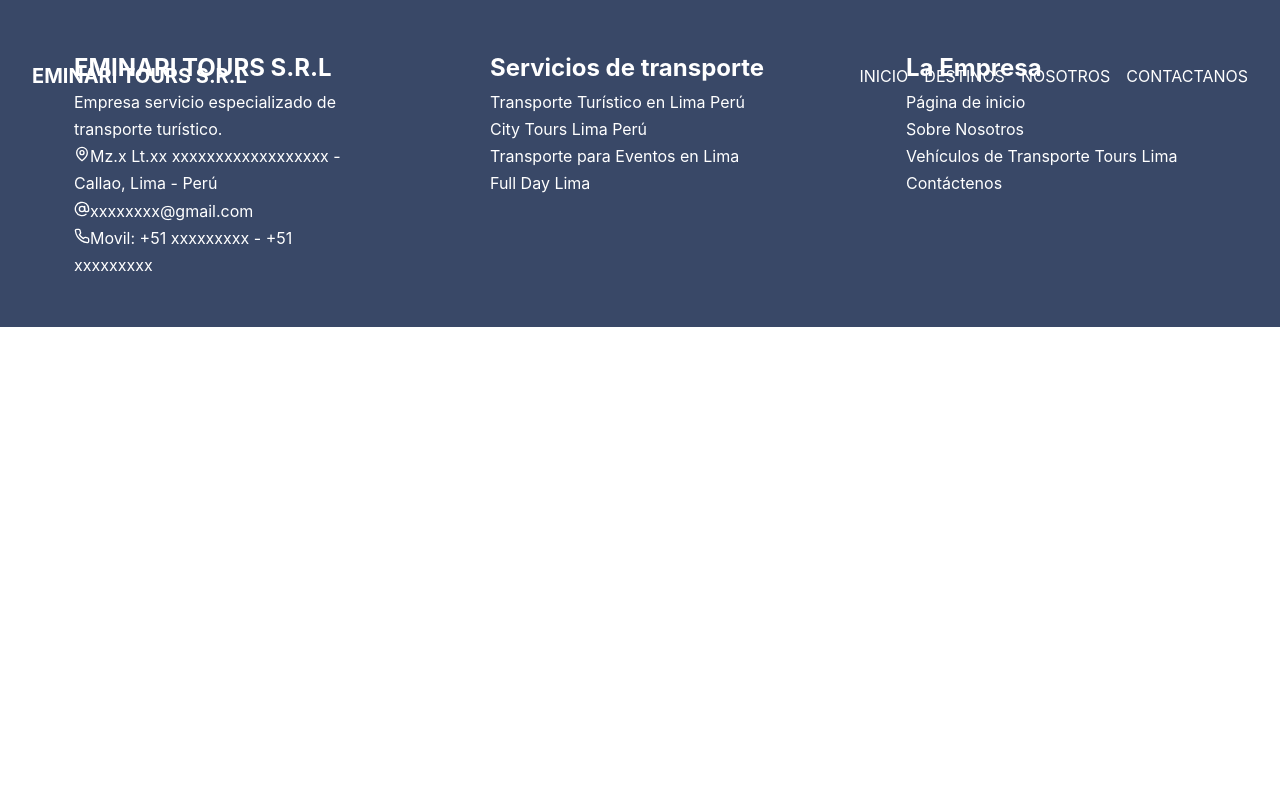
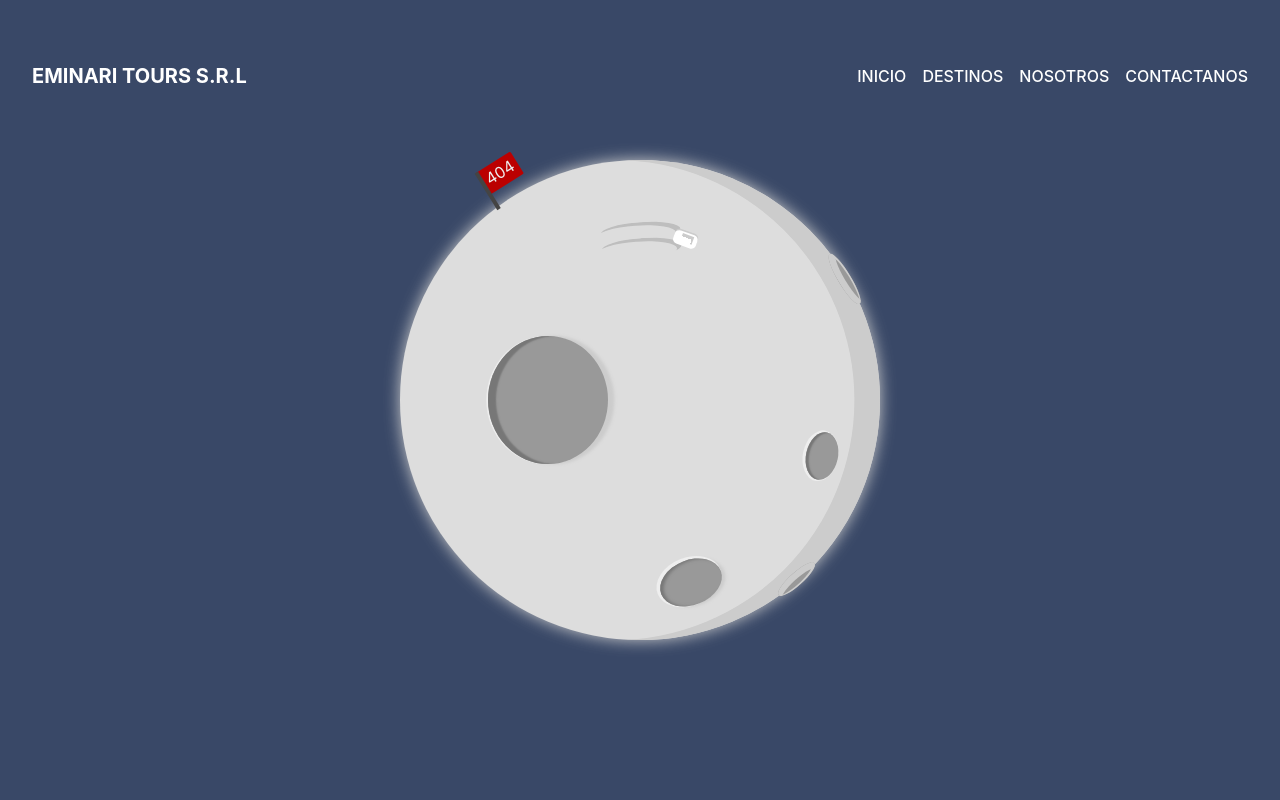
Before and after one commit to Brian-Aguilar/eminari_tours, a React (Vite) app: page /destinos in a window 1280 px wide. Shown: the top 800 px of the page. Built offline with nearby package versions, Linux system fonts and the light colour scheme.

Commit message:
se agrego page 404

```diff
--- a/src/components/Header.jsx
+++ b/src/components/Header.jsx
@@ -2,6 +2,7 @@
 
 import { useState } from "react";
 import { LuAlignRight, LuX } from "react-icons/lu";
+import { Link } from "react-router-dom";
 
 export default function AppHeader() {
     const [openMenu, setOpenMenu] = useState(false);
@@ -17,20 +18,20 @@
 
                     <LuAlignRight size="2em" className="app_icon_menu_open" onClick={onChangeStatusMenu} />
                     <ul className="nav">
-                        <li>Inicio</li>
-                        <li>Destinos</li>
-                        <li>Nosotros</li>
-                        <li>Contactanos</li>
+                        <li><Link to="/">Inicio</Link></li>
+                        <li><Link to="/destinos">Destinos</Link></li>
+                        <li><Link to="/nosotros">Nosotros</Link></li>
+                        <li><Link to="/contactanos">Contactanos</Link></li>
                     </ul>
                 </div>
             </div>
             <nav>
                 <ul className={`nav-mobile ${openMenu ? "active" : ""}`}>
                     <LuX size="2em" className="app_icon_menu_close" onClick={onChangeStatusMenu} />
-                    <li>Inicio</li>
-                    <li>Destinos</li>
-                    <li>Nosotros</li>
-                    <li>Contactanos</li>
+                    <li><Link to="/">Inicio</Link></li>
+                    <li><Link to="/destinos">Destinos</Link></li>
+                    <li><Link to="/nosotros">Nosotros</Link></li>
+                    <li><Link to="/contactanos">Contactanos</Link></li>
                 </ul>
             </nav>
         </>
--- /dev/null
+++ b/src/pages/error404.jsx
@@ -0,0 +1,19 @@
+export default function AppError404() {
+    return (<div className="error404">
+        <div className="scene">
+            <div className="planet">
+                <div className="crater"></div>
+                <div className="crater"></div>
+                <div className="crater"></div>
+                <div className="crater"></div>
+                <div className="crater"></div>
+                <div className="rover">
+                    <div className="body"></div>
+                    <div className="wgeels"></div>
+                    <div className="trace"></div>
+                </div>
+                <div className="flag">404</div>
+            </div>
+        </div>
+    </div>)
+}
--- a/src/pages/index.jsx
+++ b/src/pages/index.jsx
@@ -3,7 +3,8 @@
 import couster from "@/assets/couster.jpg"
 import couster2 from "@/assets/couster2.jpg"
 import couster3 from "@/assets/couster3.jpg"
-import { FcApproval } from "react-icons/fc"
+import lima_mar from "@/assets/lima_mar.jpg"
+import { FcApproval, FcCellPhone } from "react-icons/fc"
 import { LuCar } from "react-icons/lu";
 
 
@@ -106,6 +107,15 @@
                 </div>
             </div>
 
+            <div className="contactanos" style={{backgroundImage: `url(${lima_mar})`}} id="contactanos">
+                <div className="contenido">
+                    <h2 className="titulo">¡Elige nuestro servicio de Transporte Turístico en Lima Perú!</h2>
+                    <p>Solicite nuestro servicio de transporte para eventos llamando al:</p>
+
+                    <span><FcCellPhone size="3em" /><p>+51 999-999-999</p></span>
+                </div>
+            </div>
+
         </div>
     </>
     )
--- a/src/routes/router.jsx
+++ b/src/routes/router.jsx
@@ -2,6 +2,7 @@
 import AppHome from "../pages";
 import AppHeader from "../components/Header";
 import AppFooter from "../components/Footer";
+import AppError404 from "../pages/error404";
 
 export default function AppRoutes() {
     return (
@@ -11,11 +12,10 @@
                 <Routes>
                     <Route path="/">
                         <Route index element={(<AppHome />)} />
-                        {/* <Route path="nosotros" element={(<AppNosotros />)} />
-                    <Route path="destinos" element={(<AppDestinos />)} />
-                    <Route path="destinos/:destino" element={(<AppDestinosCustom />)} />
-                    <Route path="eventos" element={(<AppEventos />)} />
-                    <Route path="vision-mision" element={(<AppMisionVision />)} /> */}
+                        <Route path="nosotros" element={(<AppError404 />)} />
+                        <Route path="destinos" element={(<AppError404 />)} />
+                        {/* <Route path="destinos/:destino" element={(<AppDestinosCustom />)} /> */}
+                        <Route path="contactanos" element={(<AppError404 />)} />
                     </Route>
                 </Routes>
             </div>
--- a/src/sass/App.scss
+++ b/src/sass/App.scss
@@ -34,7 +34,9 @@
     }
 
 
-    li {
+    li a {
+        display: block;
+        width: 100%;
         color: $white;
         padding: 2em 1em;
         position: relative;
@@ -101,7 +103,7 @@
             list-style: none;
             gap: 1rem;
 
-            li {
+            li a {
                 text-transform: uppercase;
                 color: $white;
             }
@@ -231,3 +233,220 @@
         }
     }
 }
+
+.contactanos {
+    background-position: center;
+    background-size: cover;
+    background-clip: content-box;
+    background-repeat: no-repeat;
+    color: $white;
+
+    .contenido {
+        flex-direction: column;
+
+        p {
+            font-weight: bold;
+            font-size: 1.25em;
+        }
+
+        span {
+            display: flex;
+            align-items: center;
+
+            p {
+                font-size: 2em;
+            }
+        }
+
+    }
+}
+
+.error404 {
+    display: flex;
+    align-items: center;
+    justify-content: center;
+    width: 100%;
+    height: 100dvh;
+    position: relative;
+    background-color: $secondary-color;
+
+    @mixin transform($foo) {
+
+        @each $prefix in '-webkit-',
+        '-moz-',
+        '-ms-',
+        '' {
+            #{$prefix}transform: $foo;
+        }
+    }
+
+    .planet {
+        position: absolute;
+        left: 50%;
+        top: 10em;
+        margin-left: -15em;
+        width: 30em;
+        height: 30em;
+        background: #ddd;
+        border-radius: 50%;
+        box-shadow: inset -1.6em 0 0 0 #ccc, 0 0 1em 0 #ccc;
+
+        & .crater {
+            position: absolute;
+        }
+
+        & .crater:nth-child(1) {
+            left: 5.5em;
+            top: 11em;
+            width: 7.5em;
+            height: 8em;
+            border-radius: 50%;
+            background: #999;
+            box-shadow: inset 0.5em 0 0.1em 0 #777, -0.1em 0 0 0.1px #eee, 0.4em 0 0.2em 0 #ccc;
+        }
+
+        & .crater:nth-child(2) {
+            left: 16.2em;
+            top: 25em;
+            width: 4em;
+            height: 2.8em;
+            border-radius: 50%;
+            background: #999;
+            @include transform(rotate(-22deg));
+            box-shadow: inset 0.2em 0.1em 0.2em 0 #777, -0.1em -0.1em 0 0.1em #eee, 0.2em 0.1em 0.2em 0 #ccc;
+        }
+
+        & .crater:nth-child(3) {
+            left: 25.4em;
+            top: 17em;
+            width: 2em;
+            height: 3em;
+            border-radius: 50%;
+            background: #999;
+            @include transform(rotate(12deg));
+            box-shadow: inset 0.2em 0 0.1em 0 #777, -0.1em 0 0 0.1em #eee;
+        }
+
+        & .crater:nth-child(4) {
+            left: 24.4em;
+            top: 24.7em;
+            width: 0.8em;
+            height: 3em;
+            border-radius: 50%;
+            @include transform(rotate(48deg));
+            box-shadow: inset 0.4em 0.1em 0 0 #ccc, inset -0.1em 0.1em 0 0 #ccc;
+            background: #999;
+        }
+
+        & .crater:nth-child(5) {
+            left: 27.4em;
+            top: 5.6em;
+            width: 0.8em;
+            height: 3.6em;
+            border-radius: 50%;
+            @include transform(rotate(-31deg));
+            box-shadow: inset 0.4em 0.1em 0 0 #ccc, inset -0.1em 0.1em 0 0 #ccc;
+            background: #999;
+        }
+
+        .flag {
+            position: absolute;
+            background: #bb0000;
+            padding: 0.2em 0.3em;
+            line-height: 1.2em;
+            color: #eee;
+            border-radius: 0 0.1em 0.1em 0;
+            left: 5em;
+            white-space: nowrap;
+            cursor: default;
+            @include transform(rotate(-32deg));
+
+            &:before {
+                content: "";
+                position: absolute;
+                width: 0.2em;
+                height: 2.7em;
+                left: -0.1em;
+                top: 0;
+                background: #444;
+            }
+        }
+
+        .rover {
+            position: absolute;
+            @include transform(rotate(110deg));
+            left: 18.7em;
+            top: 4.8em;
+
+            .body {
+                position: absolute;
+                z-index: 99;
+                width: 0.9em;
+                height: 1.5em;
+                border-radius: 0.3em;
+                background: #fff;
+                box-shadow: -0.1em 0 0 0 #ccc;
+
+                &:after {
+                    content: "";
+                    position: absolute;
+                    top: 0.4em;
+                    left: 0.3em;
+                    width: 0.5em;
+                    height: 0.7em;
+                    box-shadow: -0.2em -0.1em 0 0 #ccc;
+                }
+            }
+
+            .wheels {
+                position: absolute;
+                left: -0.3em;
+
+                &:after,
+                &:before {
+                    content: "";
+                    position: absolute;
+                    z-index: 9;
+                    background: #111;
+                    width: 1.4em;
+                    height: 0.6em;
+                    border-radius: 0.2em;
+                }
+
+                &:after {
+                    top: 0.9em;
+                }
+
+                &:before {
+                    top: 0;
+                }
+            }
+
+            .trace {
+                position: absolute;
+                left: -0.6em;
+                top: 1.5em;
+                @include transform(rotate(-24deg));
+
+                &:before,
+                &:after {
+                    content: "";
+                    position: absolute;
+                    width: 1.2em;
+                    height: 5em;
+                    border-radius: 50%;
+                    box-shadow: inset 0.2em 0.3em 0 0 #bebebe;
+                }
+
+                &:after {
+                    left: 0;
+                }
+
+                &:before {
+                    left: 1em;
+                }
+            }
+        }
+    }
+
+}
--- a/src/sass/index.scss
+++ b/src/sass/index.scss
@@ -12,6 +12,7 @@
   -moz-osx-font-smoothing: grayscale;
   -webkit-text-size-adjust: 100%;
   margin: 0;
+  scroll-behavior: smooth;
 }
 
 *,
@@ -76,6 +77,7 @@
   //     background-color: #f9f9f9;
   //   }
 }
+
 .app_icon_menu_open {
   color: $white;
   display: none;
```
